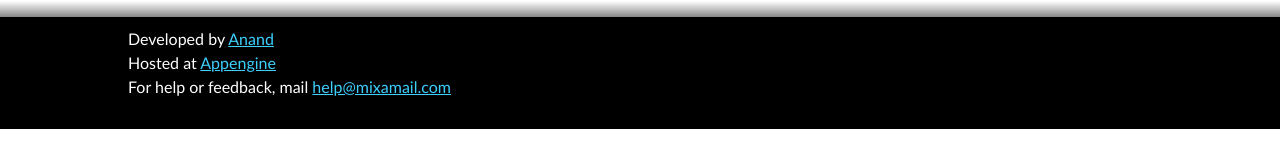
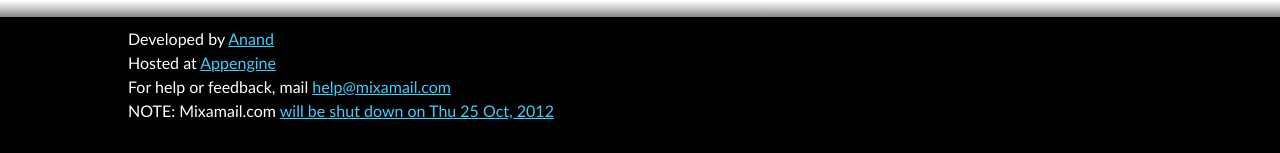
Before and after one commit to sanand0/mixamail, a Django app: template template/home.html in a window 1280 px wide. Shown: the part 774-927 px from the top of the page. Before the commit the page ends 903 px from the top, so only its background shows below. Run offline with Django 3.2, Linux system fonts and the light colour scheme; the template is opened without the code that fills it, so the values that code supplies are empty.

Commit message:
Added shutdown notifications

```diff
--- a/template/base.html
+++ b/template/base.html
@@ -67,6 +67,7 @@
    <p>Developed by <a href="http://www.s-anand.net/" rel="nofollow">Anand</a></p>
    <p>Hosted at <a href="http://appengine.google.com/" rel="nofollow">Appengine</a></p>
    <p>For help or feedback, mail <a href="mailto:help@mixamail.com">help@mixamail.com</a></p>
+   <p>NOTE: Mixamail.com <a href="http://s-anand.net/mixamail.html">will be shut down on Thu 25 Oct, 2012</a></p>
   {% endblock %}</footer>
  </div>
 
--- a/template/base.txt
+++ b/template/base.txt
@@ -2,3 +2,5 @@
 
 You can e-mail twitter@mixamail.com with a subject: update / fetch / search / google / subscribe / unsubscribe.
 For update and search, type the content in the body of the mail.
+
+NOTE: Mixamail.com will be shut down on Thu 25 Oct, 2012. See http://s-anand.net/mixamail.html
--- a/template/google.html
+++ b/template/google.html
@@ -1,3 +1,5 @@
+<p>NOTE: Mixamail.com <a href="http://s-anand.net/mixamail.html">will be shut down on Thu 25 Oct, 2012</a></p>
+
 {% if not data.feed.responseData.results %}<p>No search results.</p>{% else %}{% for entry in data.feed.responseData.results %}
 <p><em>{{ entry.title }}</em>: {{ entry.content }} <a href="{{ entry.url }}">{{ entry.visibleUrl }}</a></p>
 {% endfor %}{% endif %}
--- a/template/timeline.html
+++ b/template/timeline.html
@@ -1,3 +1,5 @@
+<p>NOTE: Mixamail.com <a href="http://s-anand.net/mixamail.html">will be shut down on Thu 25 Oct, 2012</a></p>
+
 {% if not data.feed %}<p>No new tweets since our last e-mail.</p>{% else %}{% for entry in data.feed %}
 <p><a href="http://twitter.com/{% firstof entry.user.screen_name entry.from_user %}">{% firstof entry.user.name entry.from_user %}</a>: {{ entry.html }}
 <i>{{ entry.ago }}</i>
@@ -7,6 +9,7 @@
 </p>
 {% endfor %}{% endif %}
 
+
 <p>Twitter by mail:
 <a href="mailto:twitter@mixamail.com?subject=update">update</a> |
 <a href="mailto:twitter@mixamail.com?subject=fetch">fetch</a> |
```
